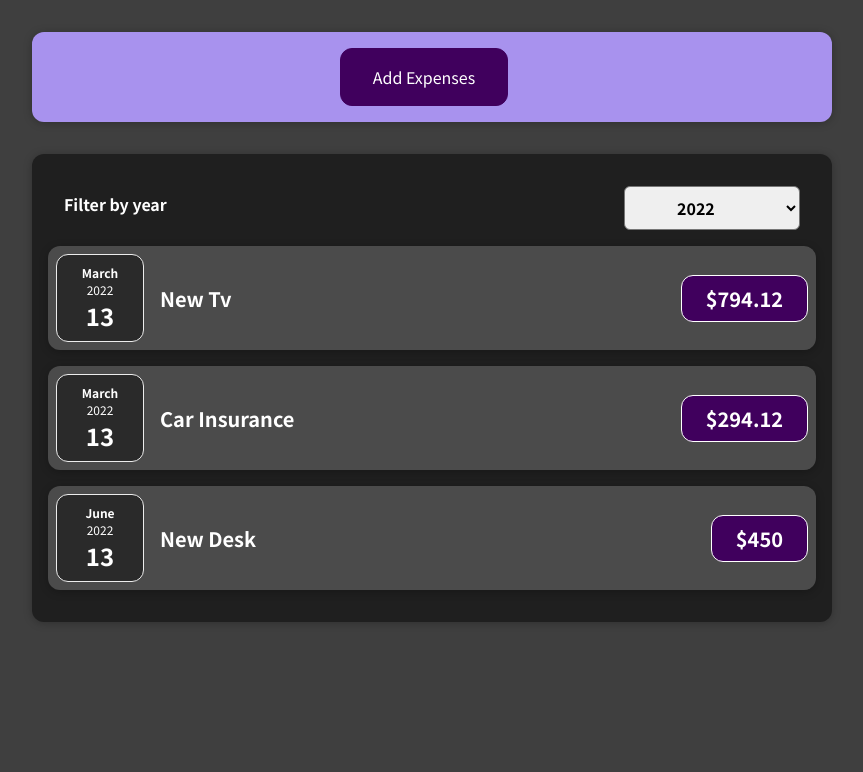
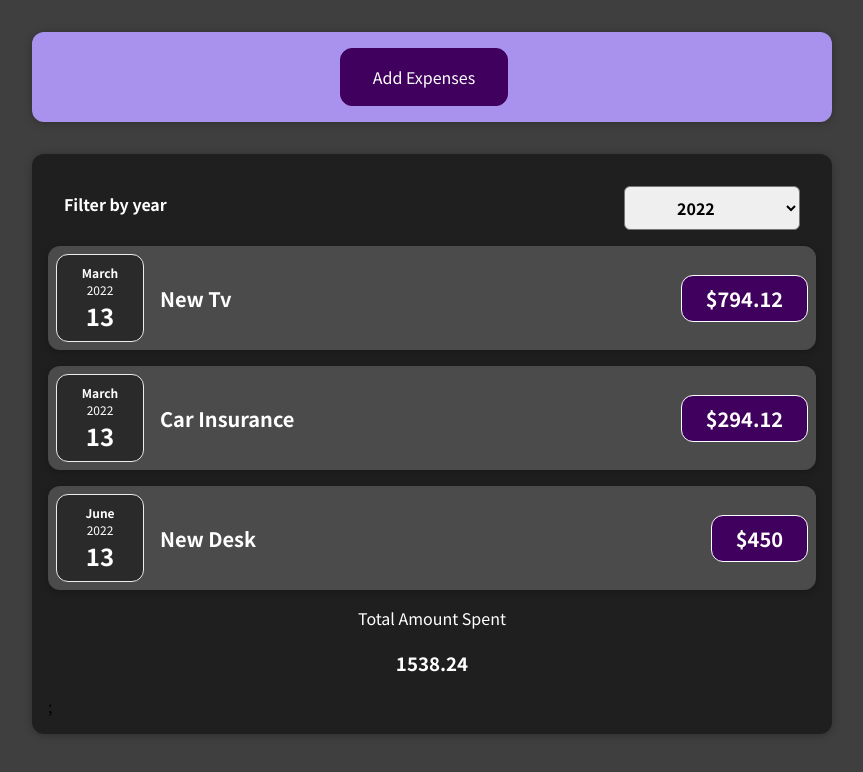
Before and after one commit to Priyanka-koli/daily-expenses, a React (Create React App) app: page / in a window 1280 px wide. Shown: the top 772 px of the page, without its empty margins (208-1071 px from the left). Built offline with nearby package versions, Linux system fonts and the light colour scheme.

Commit message:
add total expenses component

```diff
--- a/src/App.js
+++ b/src/App.js
@@ -44,7 +44,7 @@ const App = () => {
   return (
     <div>
       <NewExpense onSaveExpData={onSaveExpHandler} />
-      <Expenses expenseAraay={expense}></Expenses>
+      <Expenses expenseAraay={expense} />
     </div>
   );
 };
--- a/src/components/Expenses/Expenses.js
+++ b/src/components/Expenses/Expenses.js
@@ -2,12 +2,26 @@ import "./Expenses.css";
 import { useState } from "react";
 import ExpensesFilter from "./ExpensesFilter";
 import ExpensesList from "./ExpensesList";
+import ExenesesTotal from "./ExpensesTotal";
+
 const Expenses = (props) => {
   const [userSelectedVal, setSelectedVal] = useState("2022");
 
   const onSelectHandler = (selectedVal) => {
     setSelectedVal(selectedVal);
   };
+
+  //filtering expenses based on user selected year
+  const filteredExpenses = props.expenseAraay.filter((expenses) => {
+    return userSelectedVal === "default"
+      ? expenses
+      : userSelectedVal === expenses.date.getFullYear().toString();
+  });
+
+  //calculating total based on filtered array
+  const totalAmount = filteredExpenses.reduce((acc, amount) => {
+    return (acc += Number(amount.amount));
+  }, 0);
 
   return (
     <div className="expenses">
@@ -16,10 +30,9 @@ const Expenses = (props) => {
         onSelectValue={onSelectHandler}
       ></ExpensesFilter>
 
-      <ExpensesList
-        yearSelected={userSelectedVal}
-        expenseArr={props.expenseAraay}
-      ></ExpensesList>
+      <ExpensesList expenseArr={filteredExpenses}></ExpensesList>
+
+      <ExenesesTotal totalAmount={totalAmount}></ExenesesTotal>
 
       {/* <ExpenseItem
         title={props.expenseAraay[0].title}
--- a/src/components/Expenses/ExpensesList.js
+++ b/src/components/Expenses/ExpensesList.js
@@ -2,18 +2,12 @@ import "./ExpensesList.css";
 import ExpenseItem from "./ExpenseItem";
 
 const ExpensesList = (props) => {
-  const filteredExpenses = props.expenseArr.filter((expenses) => {
-    return props.yearSelected === "default"
-      ? expenses
-      : props.yearSelected === expenses.date.getFullYear().toString();
-  });
-
   return (
     <div className="expenses-list">
-      {filteredExpenses.length === 0 ? (
+      {props.expenseArr.length === 0 ? (
         <p className="expenses-list__fallback">No Expenses Found</p>
       ) : (
-        filteredExpenses.map((expenses) => {
+        props.expenseArr.map((expenses) => {
           return (
             <ExpenseItem
               key={expenses.id}
--- /dev/null
+++ b/src/components/Expenses/ExpensesTotal.css
@@ -0,0 +1,4 @@
+.expenses-total {
+  color: white;
+  text-align: center;
+}
--- /dev/null
+++ b/src/components/Expenses/ExpensesTotal.js
@@ -0,0 +1,16 @@
+import "./ExpensesTotal.css";
+const ExenesesTotal = (props) => {
+  return (
+    <div>
+      {props.totalAmount > 0 && (
+        <div>
+          <p className="expenses-total"> Total Amount Spent</p>
+          <h3 className="expenses-total">{props.totalAmount.toFixed(2)}</h3>
+        </div>
+      )}
+      ;
+    </div>
+  );
+};
+
+export default ExenesesTotal;
```
